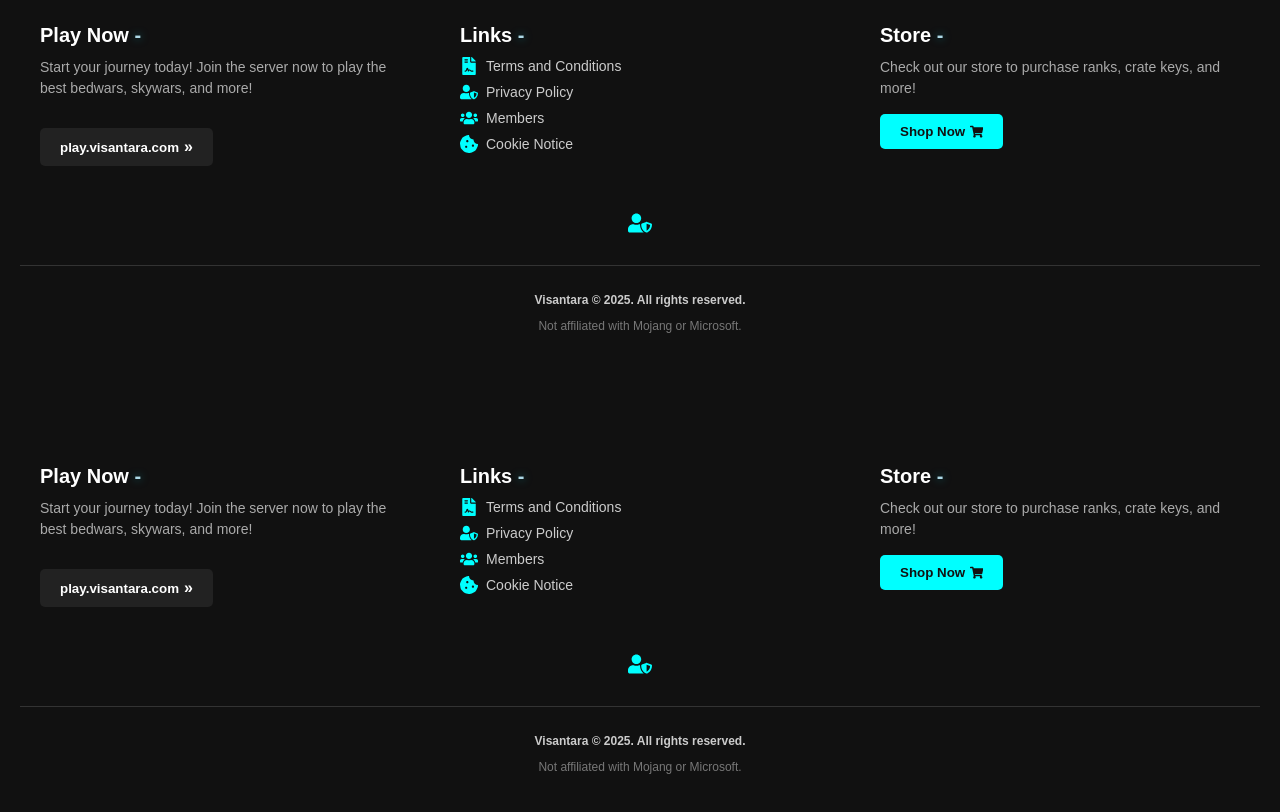
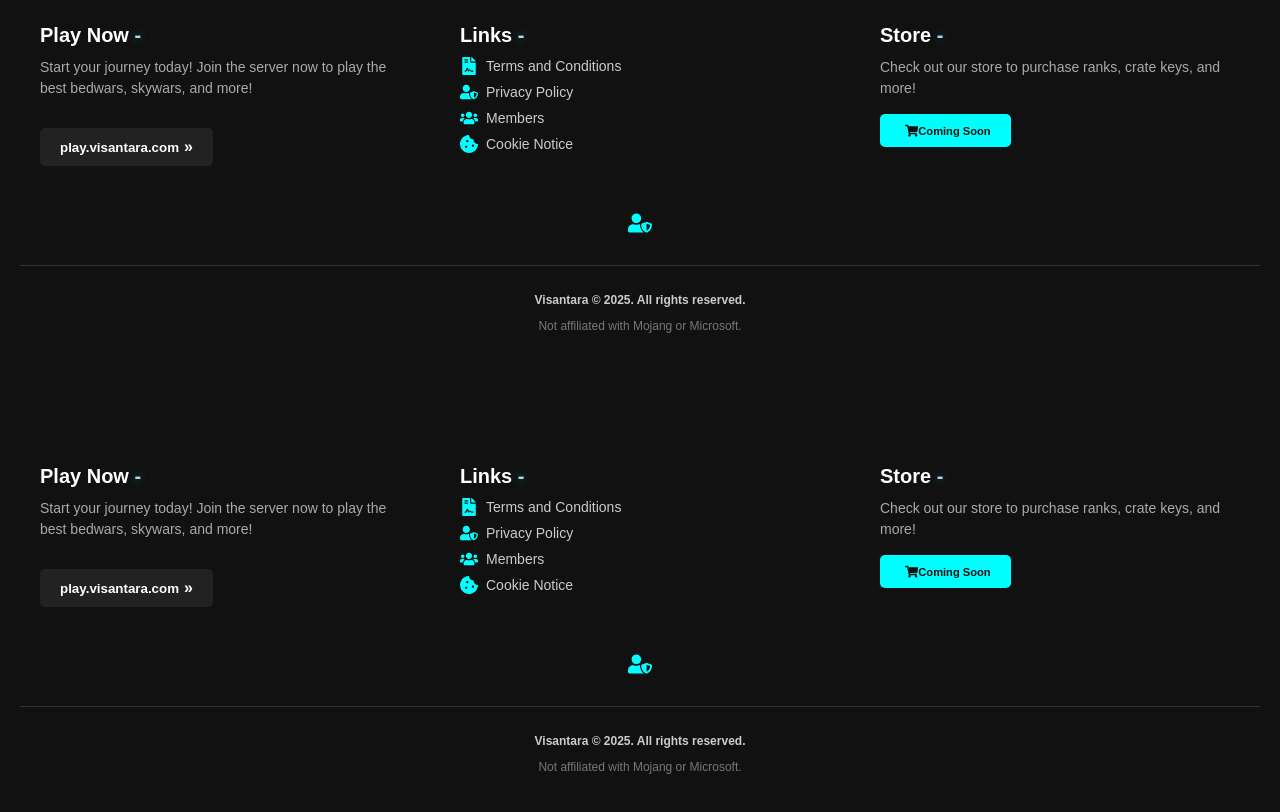
Before and after one commit to ranggaardhyy/Visantara-Official, a React (Vite) app: page /admin in a window 1280 px wide. Shown: the part 1400-2212 px from the top of the page. Built offline with nearby package versions, Linux system fonts and the light colour scheme; no server answers; the HTML template or start-up script is replaced by a standard one.

Commit message:
Fixing Store Redirect Links

```diff
--- a/src/components/Footer.jsx
+++ b/src/components/Footer.jsx
@@ -120,9 +120,10 @@
           <motion.button
             style={styles.shopButton}
             whileHover={{ scale: 1.05 }}
-            onClick={() => window.open("https://store.alwination.id", "_blank")}
+            onClick={() => window.open("", "_blank")}
           >
-            Shop Now <FaShoppingCart style={{ marginLeft: "5px" }} />
+            <FaShoppingCart style={{ marginLeft: "5px" }}/>
+            <sup style={styles.comingSoon}>Coming Soon</sup>
           </motion.button>
         </div>
       </div>
```
